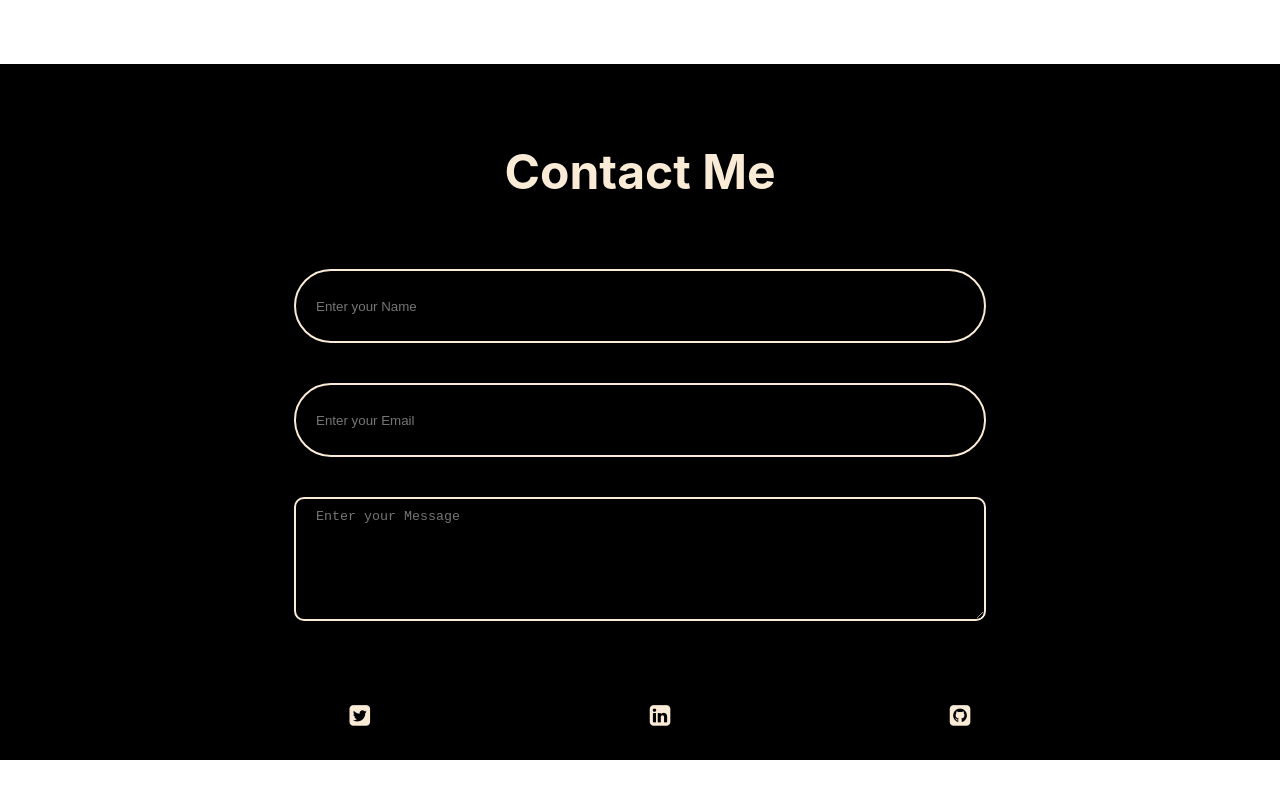
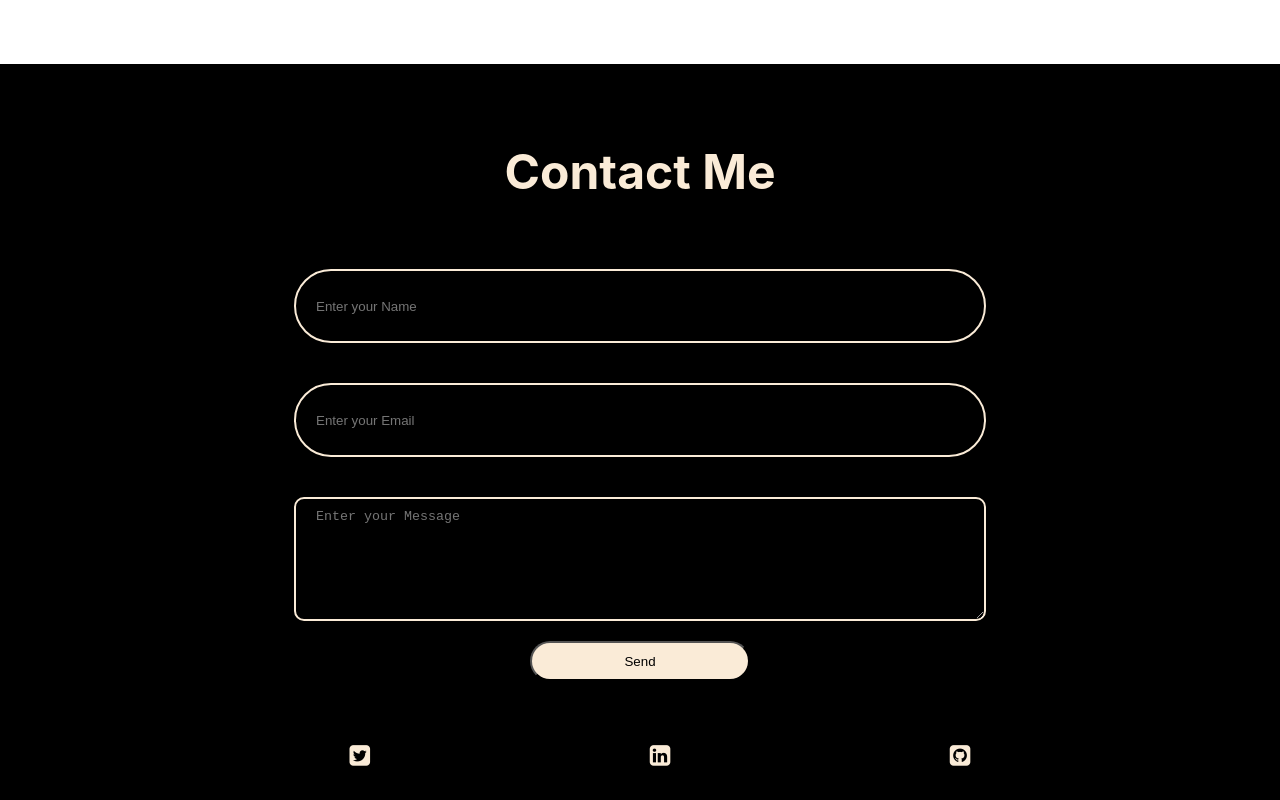
Before and after one commit to chinoyeh/my-website, a React (Create React App) app: page / in a window 1280 px wide. Shown: the part 2627-3427 px from the top of the page. Before the commit the page ends 3387 px from the top, so only its background shows below. Built offline with nearby package versions, Linux system fonts and the light colour scheme.

Commit message:
send button

```diff
--- a/src/Component/Contact.js
+++ b/src/Component/Contact.js
@@ -43,6 +43,7 @@ const Contact = () => {
     onChange={handleChange} />
                <textarea placeholder='Enter your Message'   name='message' value={toSend.message}
     onChange={handleChange}/>
+     <button type='submit'>Send</button>
            </form>
        </div>
    </section>
--- a/src/Component/css/Contact.css
+++ b/src/Component/css/Contact.css
@@ -29,6 +29,15 @@ textarea{
     margin: 20px;
     height: 100px;
     padding: 10px 20px;
+    color:antiquewhite;
+}
+button{
+    background: antiquewhite;
+    border-radius: 50px;
+    height: 40px;
+ width: 30%;
+ margin: auto;
+    color: black;
 }
 @media screen and (max-width: 1100px) {
     .contact form{
```
